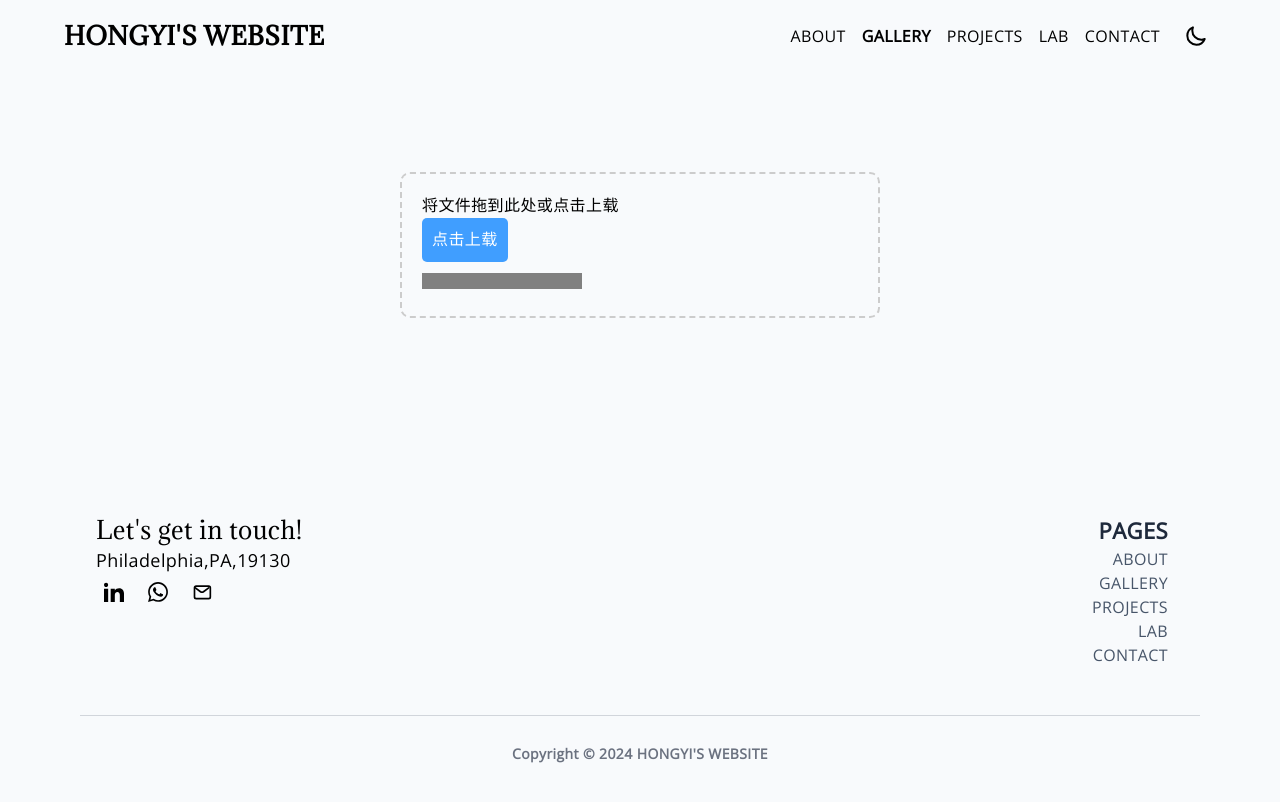
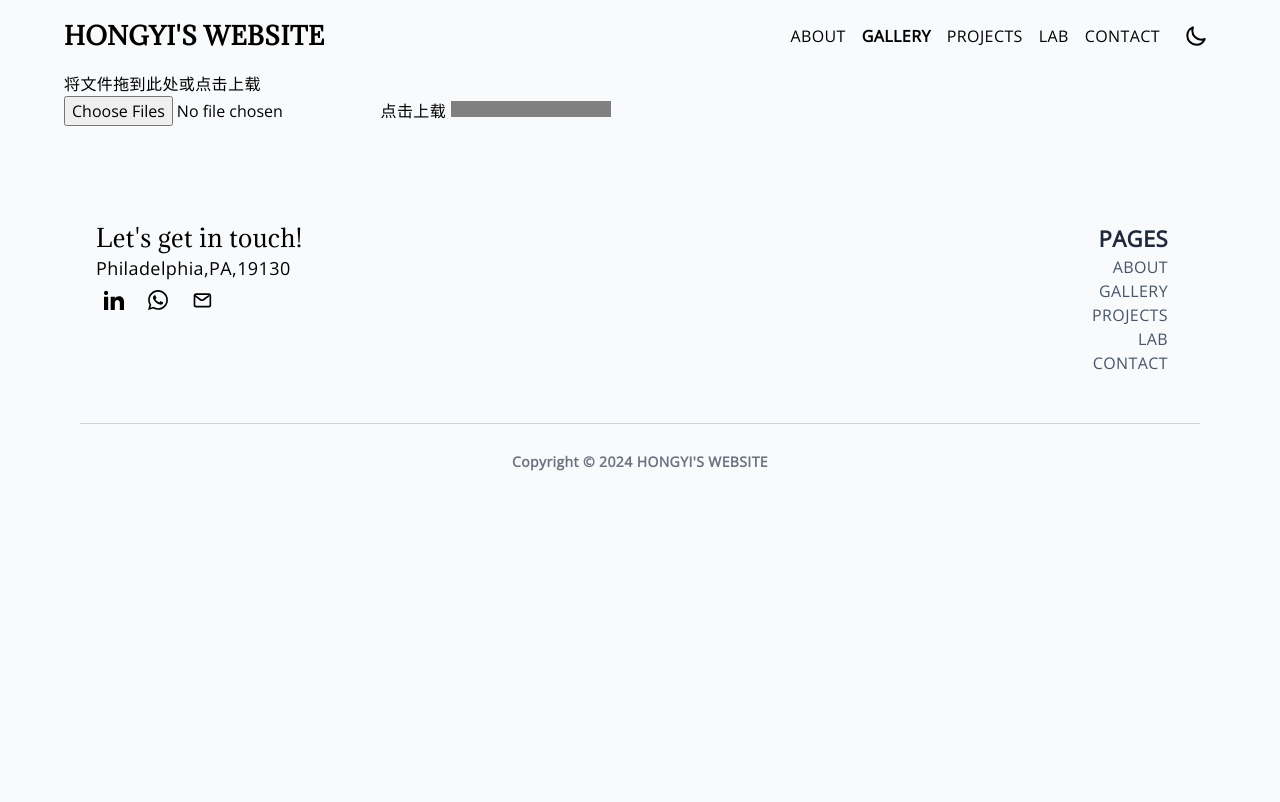
Before and after one commit to Alfie2987/Alfie2987.github.io, a Jekyll site: the page built from gallery.md, in a window 1280 px wide. Shown: the top 802 px of the page. Built offline with Jekyll 4.4.1, drawn with Linux system fonts in a browser that asks for light colours.

Commit message:
Update gallery.html

```diff
--- a/_layouts/gallery.html
+++ b/_layouts/gallery.html
@@ -2,41 +2,7 @@
 layout: base
 ---
 
-  <style>
-    #drop-area {
-        border: 2px dashed #ccc;
-        border-radius: 10px;
-        width: 480px;
-        font-family: sans-serif;
-        margin: 100px auto;
-        padding: 20px;
-    }
-    #drop-area.highlight {
-        border-color: #409eff;
-    }
-    p {
-        margin-top: 0;
-    }
-    #file {
-        display: none;
-    }
-    .button {
-        display: block;
-        padding: 10px;
-        background: #409eff;
-        cursor: pointer;
-        border-radius: 5px;
-        margin-bottom: 10px;
-        color: #fff;
-        width: fit-content;
-    }
-    #show-area img {
-        width: 150px;
-        margin-top: 10px;
-        margin-right: 10px;
-        vertical-align: middle;
-    }
-  </style>
+
 
 <body>
   <div id="drop-area">
```
